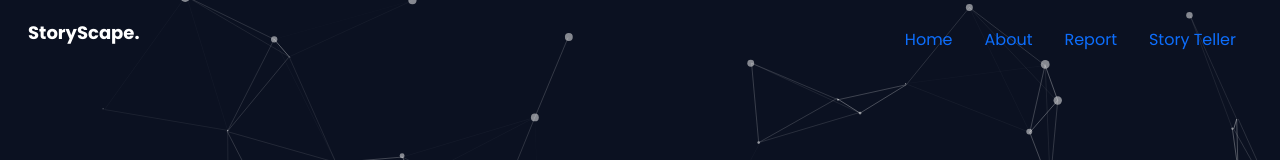
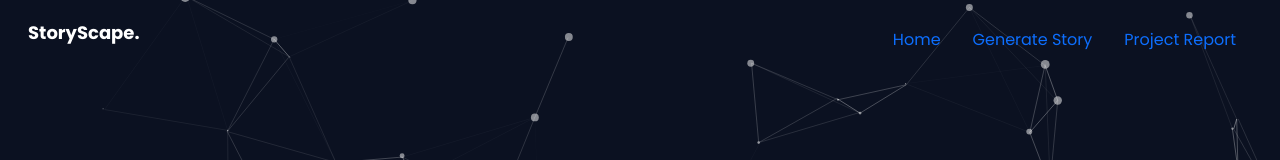
Before and after one commit to dwivediishivam/storyscape, a plain HTML site: page templates/index.html in a window 1280 px wide. Shown: the top 160 px of the page. Drawn offline with nearby package versions, Linux system fonts and the light colour scheme.

Commit message:
checking live deployment

```diff
--- a/templates/index.html
+++ b/templates/index.html
@@ -25,14 +25,14 @@
                               <a class="nav-link active" aria-current="page" href="#">Home</a>
                             </li>
                             <li class="nav-item">
-                              <a class="nav-link" href="#">About</a>
+                              <a class="nav-link" href="#" onclick="document.getElementById('storyForm').style.display = 'block';">Generate Story</a>
                             </li>
                             <li class="nav-item">
-                                <a class="nav-link" target="_blank" href="https://docs.google.com/document/d/1l9uH5iAIYeiMiFMuMsjgqY4UtIfxa_DXHMoye5eb_-k/edit">Report</a>
+                                <a class="nav-link" target="_blank" href="https://docs.google.com/document/d/1l9uH5iAIYeiMiFMuMsjgqY4UtIfxa_DXHMoye5eb_-k/edit">Project Report</a>
                               </li>
-                            <li class="nav-item">
+                            <!-- <li class="nav-item">
                                 <a class="nav-link" href="#">Story Teller</a>
-                              </li>
+                              </li> -->
                           </ul>
                     </div>
                 </div>
```
